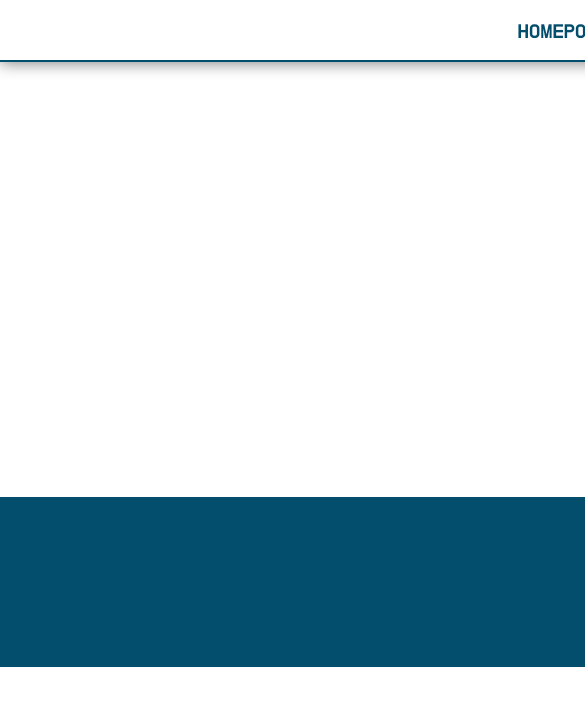
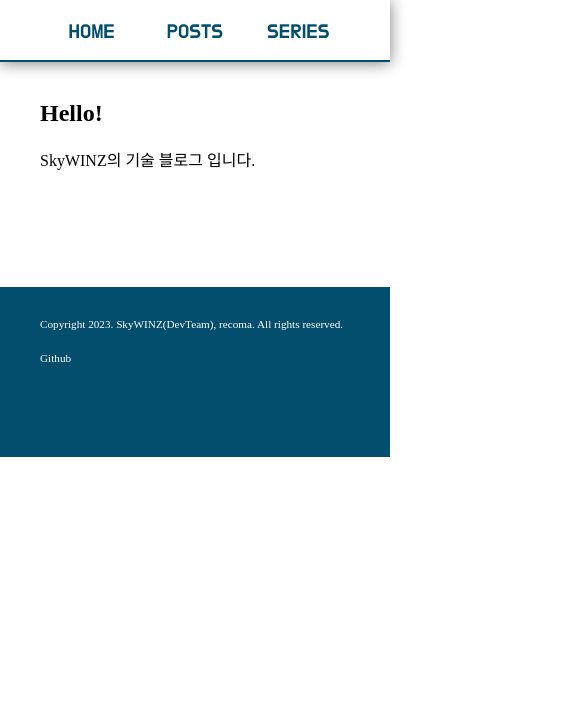
Before and after one commit to skywinz/candyline, a Next.js app: page / in a window 390 px wide. Shown: the top 706 px of the page, 585 px wide, since content can reach past the window. Built offline with nearby package versions, Linux system fonts and the light colour scheme; a web font is replaced by a local one.

Commit message:
feat: mobile display
모바일 반응형 구현
* 단 패딩만 구현했으므로 차후에 추가 구현 필요할 수도 있음

```diff
--- a/src/components/common/Navbar.tsx
+++ b/src/components/common/Navbar.tsx
@@ -1,5 +1,5 @@
 import styled from 'styled-components';
-import {NAVBAR_PADDING} from '@/styles/constants';
+import {LENGTH_FHD, LENGTH_MOBILE, NAVBAR_PADDING} from '@/styles/constants';
 import Link from 'next/link';
 import {STYLE_LINK} from '@/constants/styles';
 
@@ -33,9 +33,16 @@ const Layout = styled.div`
     background-color: ${(props) => props.theme.main.navbar.backgroundColor};
     border-bottom: 2px solid ${(props) => props.theme.main.navbar.borderBottomColor};
     height: 60px;
-    padding: ${NAVBAR_PADDING};
+    padding: ${NAVBAR_PADDING.OVER_QHD};
     box-shadow: 0 1px 15px gray;
     font-size: 1.2em;
+
+    @media (max-width: ${LENGTH_FHD}px) {
+        padding: ${NAVBAR_PADDING.FHD};
+    }
+    @media (max-width: ${LENGTH_MOBILE}px) {
+        padding: ${NAVBAR_PADDING.MOBILE};
+    }
 `;
 
 const CategoryContainer = styled.div`
--- a/src/styles/constants.ts
+++ b/src/styles/constants.ts
@@ -8,7 +8,44 @@ const dpc = {
     left: '600px',
 }
 
+const DPC = {
+    OVER_QHD: {
+        top: '10px',
+        right: '600px',
+        bottom: '100px',
+        left: '600px',
+    },
+    FHD: {
+        top: '10px',
+        right: '200px',
+        bottom: '100px',
+        left: '200px',
+    },
+    MOBILE: {
+        top: '10px',
+        right: '40px',
+        bottom: '100px',
+        left: '40px',
+    }
+}
 
-export const DEFAULT_LAYOUT_PADDING = `${dpc.top} ${dpc.right} ${dpc.bottom} ${dpc.left}`;
-export const NAVBAR_PADDING = `0 ${dpc.right} 0 ${dpc.left}`;
-export const FOOTER_PADDING=  `20px ${dpc.right} 0 ${dpc.left}`;
+export const LENGTH_FHD = 1920;
+export const LENGTH_MOBILE = 768;
+
+export const DEFAULT_PADDING = {
+    OVER_QHD: `${DPC.OVER_QHD.top} ${DPC.OVER_QHD.right} ${DPC.OVER_QHD.bottom} ${DPC.OVER_QHD.left}`,
+    FHD: `${DPC.FHD.top} ${DPC.FHD.right} ${DPC.FHD.bottom} ${DPC.FHD.left}`,
+    MOBILE: `${DPC.MOBILE.top} ${DPC.MOBILE.right} ${DPC.MOBILE.bottom} ${DPC.MOBILE.left}`,
+}
+
+export const NAVBAR_PADDING = {
+    OVER_QHD: `0 ${DPC.OVER_QHD.right} 0 ${DPC.OVER_QHD.left}`,
+    FHD: `0 ${DPC.FHD.right} 0 ${DPC.FHD.left}`,
+    MOBILE: `0 ${DPC.MOBILE.right} 0 ${DPC.MOBILE.left}`,
+}
+
+export const FOOTER_PADDING = {
+    OVER_QHD: `20px ${DPC.OVER_QHD.right} 0 ${DPC.OVER_QHD.left}`,
+    FHD: `20px ${DPC.FHD.right} 0 ${DPC.FHD.left}`,
+    MOBILE: `20px ${DPC.MOBILE.right} 0 ${DPC.MOBILE.left}`,
+}
--- a/src/styles/globals.ts
+++ b/src/styles/globals.ts
@@ -1,5 +1,5 @@
 import {createGlobalStyle} from 'styled-components';
-import {DEFAULT_LAYOUT_PADDING, FOOTER_PADDING} from '@/styles/constants';
+import {DEFAULT_PADDING, FOOTER_PADDING, LENGTH_FHD, LENGTH_MOBILE} from '@/styles/constants';
 
 export const GlobalStyle = createGlobalStyle`
     html {
@@ -109,13 +109,12 @@ export const GlobalStyle = createGlobalStyle`
     }
 
     .default-layout {
-        padding: ${DEFAULT_LAYOUT_PADDING};
+        padding: ${DEFAULT_PADDING.OVER_QHD};
     }
-
     .footer {
         height: 150px;
         background-color: ${(props) => props.theme.footer.backgroundColor};
-        padding: ${FOOTER_PADDING};
+        padding: ${FOOTER_PADDING.OVER_QHD};
 
         p {
           color: ${(props) => props.theme.footer.fontColor};
@@ -123,4 +122,23 @@ export const GlobalStyle = createGlobalStyle`
           text-decoration: none;
         }
     }
+
+    @media (max-width: ${LENGTH_FHD}px) {
+        .default-layout {
+            padding: ${DEFAULT_PADDING.FHD};
+        }
+        .footer {
+            padding: ${FOOTER_PADDING.FHD};
+        }
+    }
+    @media (max-width: ${LENGTH_MOBILE}px) {
+        .default-layout {
+            padding: ${DEFAULT_PADDING.MOBILE};
+        }
+        .footer {
+            padding: ${FOOTER_PADDING.MOBILE};
+        }
+    }
+
+
 `;
```
